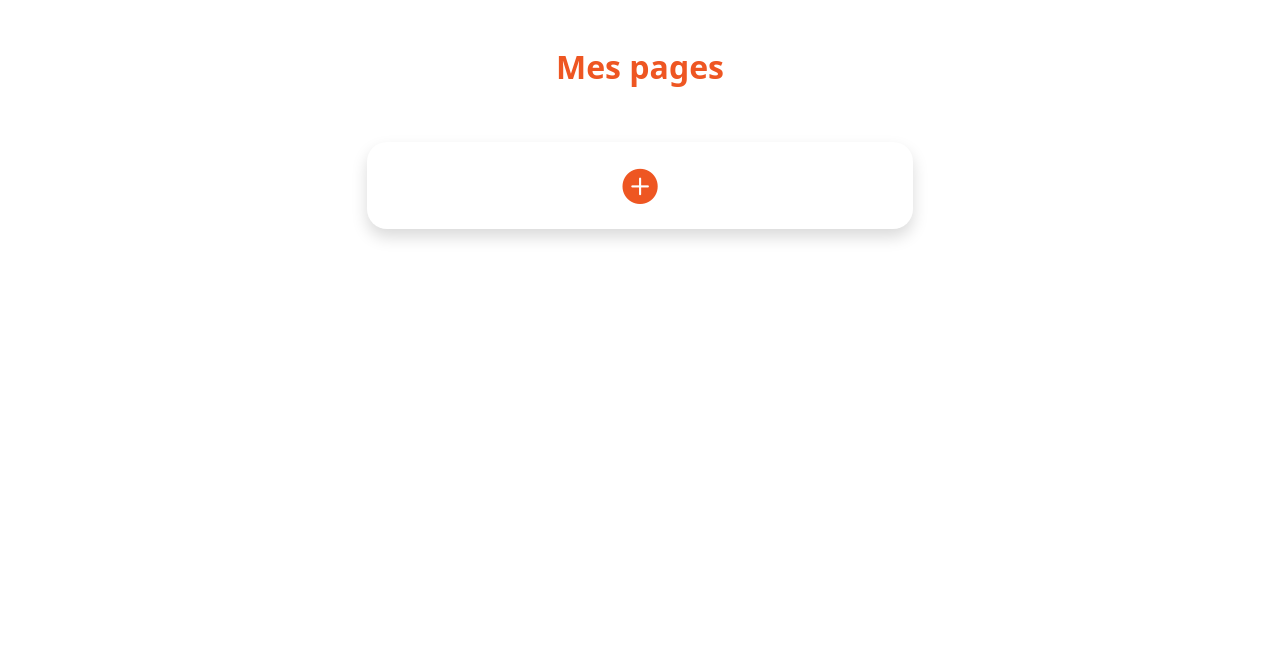
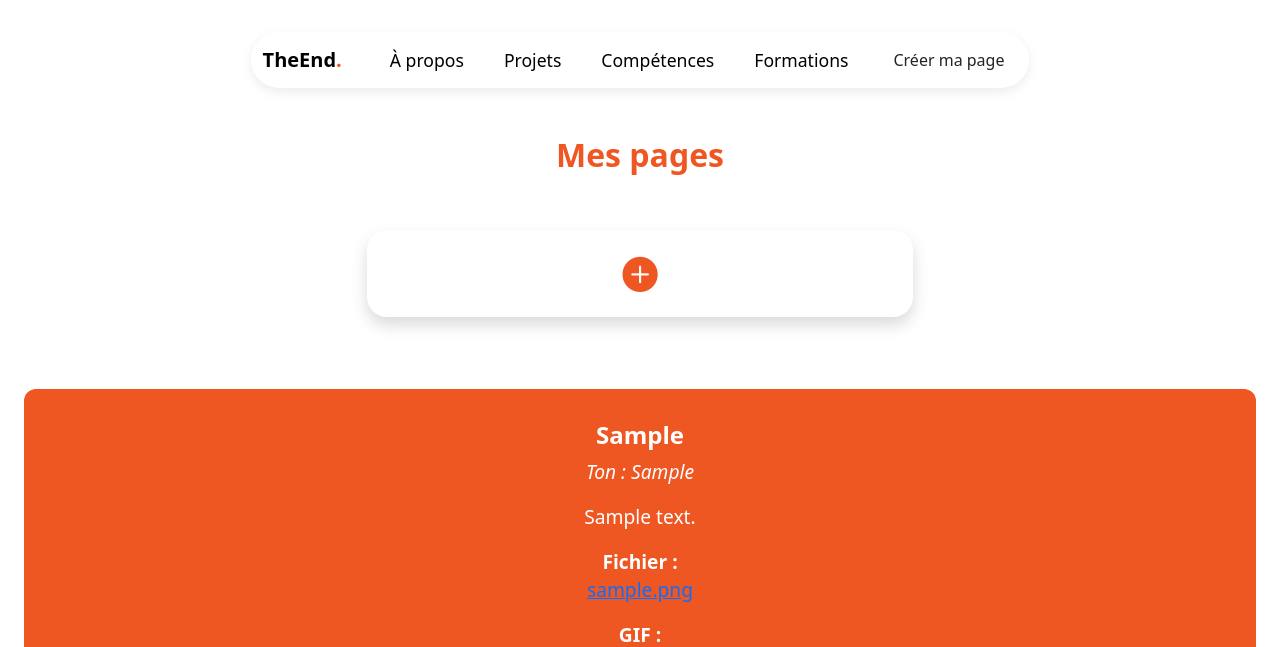
Before and after one commit to Alouda-Webcup/UI-UX, a PHP site: page /pages/project.php in a window 1280 px wide. Shown: the top 647 px of the page. Before the commit the page ends 240 px from the top, so only its background shows below. Run offline with PHP 8.4, Linux system fonts and the light colour scheme; tables that the repository leaves empty or names only in its code hold one stand-in row (values such as "Sample post").

Commit message:
feat: pages

```diff
--- a/includes/navbar.php
+++ b/includes/navbar.php
@@ -2,24 +2,31 @@
 <html lang="fr">
 <head>
   <meta charset="UTF-8" />
-  <title>Navbar TheEnd - Responsive gap 1.5rem corrigé</title>
+  <title>Navbar TheEnd - Responsive & Réutilisable</title>
   <meta name="viewport" content="width=device-width, initial-scale=1" />
+  <!-- Bootstrap CSS -->
   <link href="https://cdn.jsdelivr.net/npm/bootstrap@5.3.3/dist/css/bootstrap.min.css" rel="stylesheet" />
   <style>
+    /* --- Styles généraux --- */
     body {
       background-color: #f8f9fa;
+      margin: 0;
+      font-family: 'Segoe UI', Tahoma, Geneva, Verdana, sans-serif;
     }
 
+    /* Navbar capsule */
     .navbar-capsule {
-      background: white;
+      background: #fff;
       border-radius: 60px;
       padding: 1rem 2rem;
       box-shadow: 0 4px 12px rgba(0,0,0,0.08);
       width: max-content;
       margin: 2rem auto;
       min-width: 320px;
+      transition: width 0.3s ease;
     }
 
+    /* Conteneur flex */
     .container-fluid {
       display: flex;
       align-items: center;
@@ -27,17 +34,22 @@
       padding: 0;
     }
 
+    /* Marque */
     .navbar-brand {
       font-weight: 700;
       font-size: 1.2rem;
-      color: black;
+      color: #000;
       white-space: nowrap;
+      user-select: none;
     }
-
     .navbar-brand span {
       color: #EE5622;
     }
 
+    /* Menu déroulant (collapse) */
+    .navbar-collapse {
+      transition: all 0.3s ease;
+    }
     .navbar-collapse.show {
       display: flex !important;
       align-items: center;
@@ -46,6 +58,7 @@
       justify-content: flex-start;
     }
 
+    /* Liste des liens */
     .navbar-nav {
       display: flex;
       gap: 1.5rem;
@@ -53,19 +66,25 @@
       margin-bottom: 0;
       list-style: none;
     }
-
     .navbar-nav .nav-link {
-      color: black !important;
+      color: #000 !important;
       font-weight: 500;
       font-size: 1.1rem;
       padding: 0;
       margin: 0;
       white-space: nowrap;
+      transition: color 0.2s ease;
+    }
+    .navbar-nav .nav-link:hover,
+    .navbar-nav .nav-link:focus {
+      color: #EE5622 !important;
+      text-decoration: none;
     }
 
+    /* Bouton CTA */
     .btn-cta {
-      background-color: black;
-      color: white;
+      background-color: #000;
+      color: #fff;
       border: none;
       border-radius: 30px;
       padding: 0.5rem 1.4rem;
@@ -73,13 +92,24 @@
       cursor: pointer;
       white-space: nowrap;
       margin-left: 1.5rem; /* espace entre liens et bouton */
+      transition: background-color 0.3s ease;
     }
-    .btn-cta:hover {
+    .btn-cta:hover,
+    .btn-cta:focus {
       background-color: #333;
-      color: white;
+      color: #fff;
+      text-decoration: none;
+      outline: none;
     }
 
-    /* RESPONSIVE */
+    /* Bouton toggler bootstrap - suppression bordure */
+    .navbar-toggler {
+      border: none;
+      padding: 0.25rem 0.75rem;
+      cursor: pointer;
+    }
+
+    /* Responsive - tablette et mobile */
     @media (max-width: 991.98px) {
       .navbar-capsule {
         width: 100%;
@@ -95,11 +125,7 @@
         padding: 0;
       }
 
-      .navbar-toggler {
-        margin-left: 0;
-        border: none;
-      }
-
+      /* Collapse menu devient colonne */
       .navbar-collapse.show {
         flex-direction: column !important;
         align-items: flex-start;
@@ -128,15 +154,17 @@
         text-align: center;
         padding-left: 0;
         padding-right: 0;
-        margin-left: 0; /* on enlève la marge à gauche en mobile */
+        margin-left: 0; /* en mobile on enlève la marge */
       }
     }
   </style>
 </head>
 <body>
-  <nav class="navbar navbar-expand-lg navbar-light navbar-capsule">
+  <nav class="navbar navbar-expand-lg navbar-light navbar-capsule" aria-label="Main navigation">
     <div class="container-fluid">
-      <a class="navbar-brand" href="#">TheEnd<span>.</span></a>
+      <a class="navbar-brand" href="#" aria-label="TheEnd, retour à l'accueil">TheEnd<span>.</span></a>
+
+      <!-- Bouton burger pour mobiles -->
       <button
         class="navbar-toggler"
         type="button"
@@ -144,23 +172,33 @@
         data-bs-target="#navbarSupportedContent"
         aria-controls="navbarSupportedContent"
         aria-expanded="false"
-        aria-label="Toggle navigation"
+        aria-label="Basculer la navigation"
       >
         <span class="navbar-toggler-icon"></span>
       </button>
 
+      <!-- Menu principal -->
       <div class="collapse navbar-collapse" id="navbarSupportedContent">
-        <ul class="navbar-nav">
-          <li class="nav-item"><a class="nav-link fw-normal" href="#">À propos</a></li>
-          <li class="nav-item"><a class="nav-link fw-normal" href="#">Projets</a></li>
-          <li class="nav-item"><a class="nav-link fw-normal" href="#">Compétences</a></li>
-          <li class="nav-item"><a class="nav-link fw-normal" href="#">Formations</a></li>
+        <ul class="navbar-nav" role="menu" aria-label="Menu principal">
+          <li class="nav-item" role="none">
+            <a class="nav-link fw-normal" href="#" role="menuitem" tabindex="0">À propos</a>
+          </li>
+          <li class="nav-item" role="none">
+            <a class="nav-link fw-normal" href="#" role="menuitem" tabindex="0">Projets</a>
+          </li>
+          <li class="nav-item" role="none">
+            <a class="nav-link fw-normal" href="#" role="menuitem" tabindex="0">Compétences</a>
+          </li>
+          <li class="nav-item" role="none">
+            <a class="nav-link fw-normal" href="#" role="menuitem" tabindex="0">Formations</a>
+          </li>
         </ul>
-        <a href="#" class="btn btn-cta">Créer ma page</a>
+        <a href="#" class="btn btn-cta" role="button" tabindex="0">Créer ma page</a>
       </div>
     </div>
   </nav>
 
+  <!-- Bootstrap JS Bundle (Popper + Bootstrap JS) -->
   <script src="https://cdn.jsdelivr.net/npm/bootstrap@5.3.3/dist/js/bootstrap.bundle.min.js"></script>
 </body>
 </html>
--- a/pages/project.php
+++ b/pages/project.php
@@ -1,3 +1,19 @@
+<?php
+include('../config/bdconnect.php');
+include('../includes/navbar.php');
+
+// Récupérer les pages depuis la base de données avec projet et utilisateur
+$sql = "SELECT page.*, projects.pj_name, users.user_name
+        FROM page
+        INNER JOIN projects ON page.id_projects = projects.id_projects
+        INNER JOIN users ON page.id_users = users.id_users
+        ORDER BY pg_creationdate DESC";
+
+$stmt = $conn->prepare($sql);
+$stmt->execute();
+$pages = $stmt->fetchAll(PDO::FETCH_ASSOC);
+?>
+
 <!DOCTYPE html>
 <html lang="fr">
 
@@ -8,9 +24,10 @@
   <link href="https://cdn.jsdelivr.net/npm/bootstrap@5.3.0/dist/css/bootstrap.min.css" rel="stylesheet">
   <link rel="stylesheet" href="https://cdn.jsdelivr.net/npm/bootstrap-icons@1.10.5/font/bootstrap-icons.css">
   <link href="https://unpkg.com/aos@2.3.1/dist/aos.css" rel="stylesheet">
+  <link rel="stylesheet" href="/ui-ux/assets/">
 
   <style>
-    .service-card {
+    #serviceCard {
       background-color: #fff;
       border-radius: 16px;
       transition: all 0.3s ease;
@@ -19,15 +36,15 @@
       padding-bottom: 3rem;
     }
 
-    .service-card:hover {
+    #serviceCard:hover {
       transform: translateY(-4px);
     }
 
-    .text-orange {
+    #textOrange {
       color: #EE5622;
     }
 
-    .text-orange:hover {
+    #textOrange:hover {
       color: #c6471c;
     }
 
@@ -43,7 +60,7 @@
       padding: 1.5rem 1rem;
     }
 
-    .btn-icon {
+    #btnIcon {
       background: transparent;
       border: none;
       color: #EE5622;
@@ -52,22 +69,22 @@
       transition: transform 0.2s ease;
     }
 
-    .btn-icon:hover {
+    #btnIcon:hover {
       transform: scale(1.1);
     }
 
-    .btn-orange {
+    #btnOrange {
       background-color: #EE5622;
       color: #fff;
       border: none;
     }
 
-    .btn-orange:hover {
+    #btnOrange:hover {
       background-color: #c6471c;
       color: white;
     }
 
-    .form-card {
+    #formCard {
       border: none;
       border-radius: 20px;
       background: white;
@@ -86,57 +103,89 @@
       }
     }
 
-    .service-date {
-      position: absolute;
-      bottom: 1rem;
-      left: 1rem;
-      right: 1rem;
+    #gap3rem {
+      gap: 3rem !important;
     }
 
-    @media (max-width: 575px) {
-      .col-md-6.col-lg-4 {
-        display: flex;
-        justify-content: center;
-      }
-
-      .service-card {
-        max-width: 90vw;
-      }
+    #block {
+      background-color: #EE5622;
+      color: white;
+      padding: 2rem;
+      border-radius: 12px;
+      text-align: center;
+      font-size: 1.2rem;
+      flex: 1 1 0;
+      min-width: 0;
+      /* Pour éviter débordement */
+      word-wrap: break-word;
     }
   </style>
 </head>
 
 <body>
 
+  <h2 id="textOrange" class="text-center mt-5 fw-bold">Mes pages</h2>
 
-
-  <!-- Titre -->
-  <h2 class="text-orange text-center mt-5 fw-bold">Mes pages</h2>
-
+  <!-- Formulaire -->
   <div class="container py-5">
-    <!-- Formulaire -->
     <div class="row justify-content-center">
       <div class="col-md-8 col-lg-6">
-        <div class="card shadow form-card">
+        <div id="formCard" class="card shadow">
           <div class="text-center py-3">
-            <button id="toggleForm" class="btn-icon" aria-label="Ajouter un service">
+            <button id="btnIcon" aria-label="Ajouter un service">
               <i class="bi bi-plus-circle-fill"></i>
             </button>
           </div>
           <div class="card-body" id="formContainer">
-            <h5 class="text-center fw-bold mb-4 text-orange">Créer une nouvelle page</h5>
-            <form>
+            <h5 id="textOrange" class="text-center fw-bold mb-4">Créer une nouvelle page</h5>
+            <form method="post" action="ajouter_page.php" enctype="multipart/form-data">
+              <!-- Champs à compléter pour créer une page -->
               <div class="mb-5">
                 <p>Lorem ipsum dolor amet !</p>
               </div>
               <div class="d-grid">
-                <button type="submit" class="btn btn-orange py-2">Créer une nouvelle page</button>
+                <button id="btnOrange" type="submit" class="py-2">Créer une nouvelle page</button>
               </div>
             </form>
           </div>
         </div>
       </div>
     </div>
+  </div>
+
+  <!-- Blocs dynamiques -->
+  <div id="gap3rem" class="d-flex flex-column flex-lg-row flex-wrap p-4">
+    <?php foreach ($pages as $page): ?>
+      <div id="block">
+        <h4 class="fw-bold mb-2"><?= htmlspecialchars($page['pg_object']) ?></h4>
+        <p><em>Ton : <?= htmlspecialchars($page['pg_tone']) ?></em></p>
+        <p><?= nl2br(htmlspecialchars($page['pg_message'])) ?></p>
+
+        <?php if (!empty($page['pg_file'])): ?>
+          <p><strong>Fichier :</strong><br>
+            <a href="/uploads/files/<?= htmlspecialchars($page['pg_file']) ?>" target="_blank"><?= htmlspecialchars($page['pg_file']) ?></a>
+          </p>
+        <?php endif; ?>
+
+        <?php if (!empty($page['pg_gif'])): ?>
+          <p><strong>GIF :</strong><br>
+            <img src="/uploads/gifs/<?= htmlspecialchars($page['pg_gif']) ?>" alt="GIF" style="max-width:100%; border-radius:8px;">
+          </p>
+        <?php endif; ?>
+
+        <?php if (!empty($page['pg_sounds'])): ?>
+          <p><strong>Son :</strong><br>
+            <audio controls>
+              <source src="/uploads/sounds/<?= htmlspecialchars($page['pg_sounds']) ?>" type="audio/mpeg">
+              Votre navigateur ne supporte pas la lecture audio.
+            </audio>
+          </p>
+        <?php endif; ?>
+
+        <p class="mt-3"><small>Projet : <strong><?= htmlspecialchars($page['pj_name']) ?></strong></small></p>
+        <p><small>Par : <?= htmlspecialchars($page['user_name']) ?> le <?= date("d/m/Y", strtotime($page['pg_creationdate'])) ?></small></p>
+      </div>
+    <?php endforeach; ?>
   </div>
 
   <script src="https://cdn.jsdelivr.net/npm/bootstrap@5.3.0/dist/js/bootstrap.bundle.min.js"></script>
@@ -149,9 +198,8 @@
     });
 
     document.addEventListener("DOMContentLoaded", () => {
-      const toggleBtn = document.getElementById('toggleForm');
+      const toggleBtn = document.getElementById('btnIcon');
       const formContainer = document.getElementById('formContainer');
-
       toggleBtn?.addEventListener('click', () => {
         formContainer.classList.toggle('show');
       });
```
Also changed, not shown: assets/css/nav.css (deleted, +0 -46 lines).
